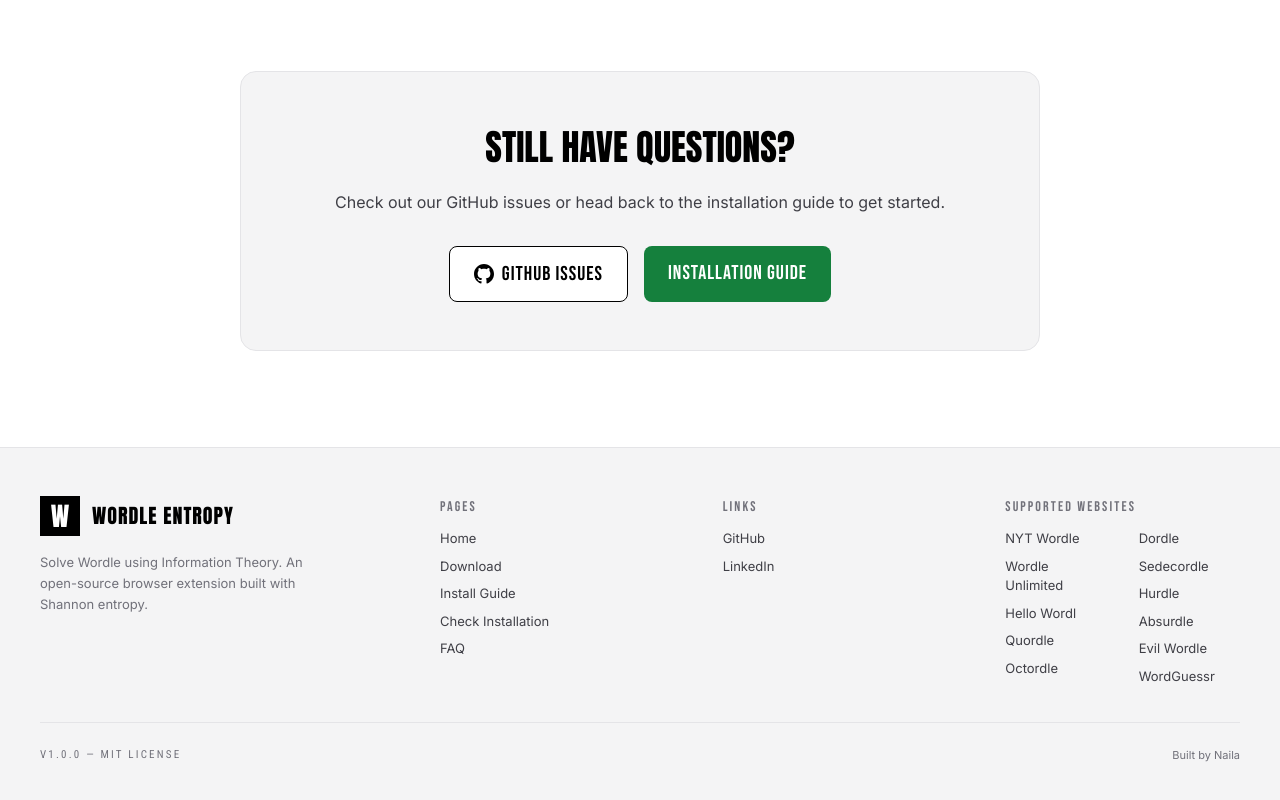
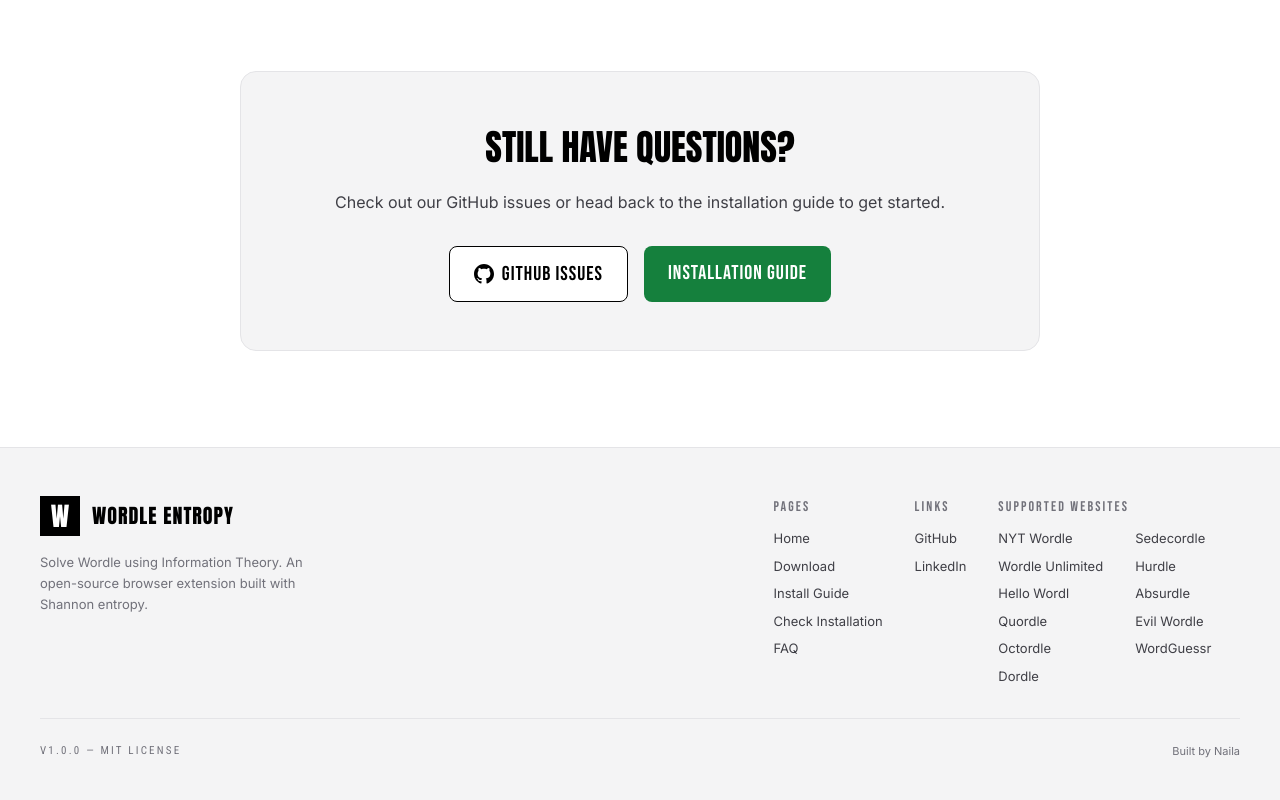
Before and after one commit to naitaj/wordle, a React (Vite) app: page /faq in a window 1280 px wide. Shown: the part 904-1704 px from the top of the page. Built offline with nearby package versions, Linux system fonts and the light colour scheme.

Commit message:
Reduce gap between footer column blocks using flex layout and tighter gap

```diff
--- a/src/components/Footer.tsx
+++ b/src/components/Footer.tsx
@@ -32,7 +32,7 @@ export function Footer() {
         </div>
 
         {/* Links */}
-        <div style={{ display: 'grid', gridTemplateColumns: 'repeat(auto-fit, minmax(180px, 1fr))', gap: '48px', flex: 1, maxWidth: '800px', marginLeft: 'auto' }}>
+        <div style={{ display: 'flex', gap: '32px', flexWrap: 'wrap', marginLeft: 'auto' }}>
           <div>
             <h4 style={{
               fontFamily: '"Bebas Neue", sans-serif',
```
